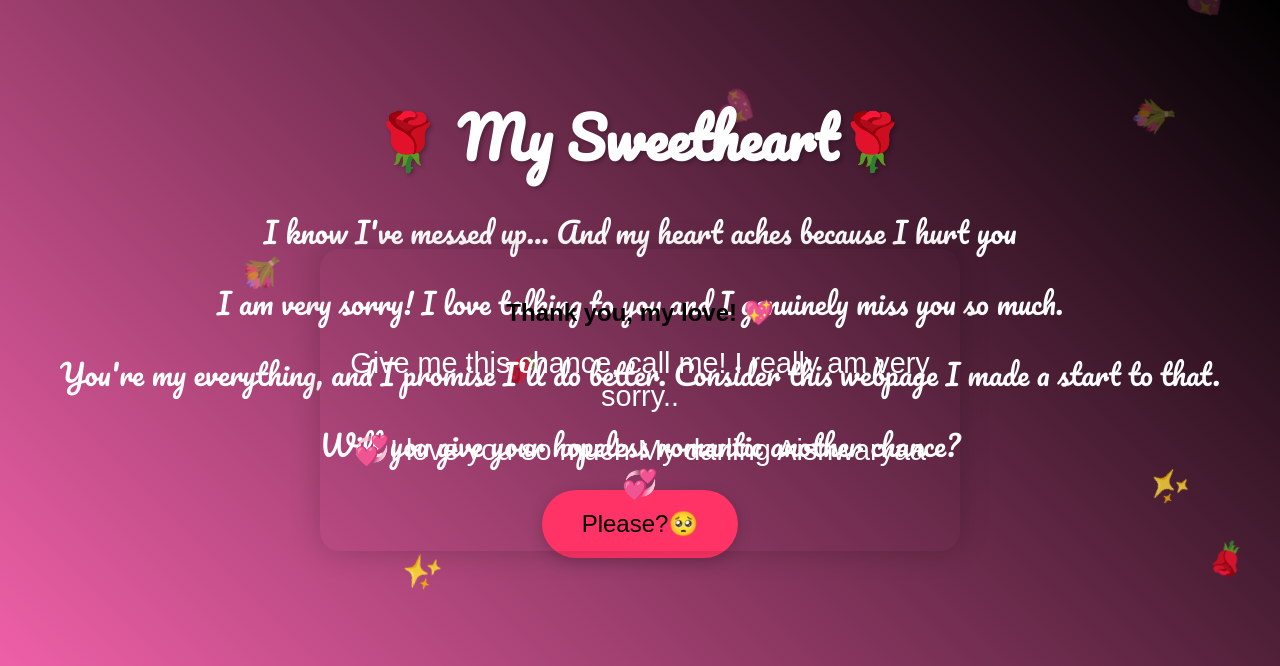
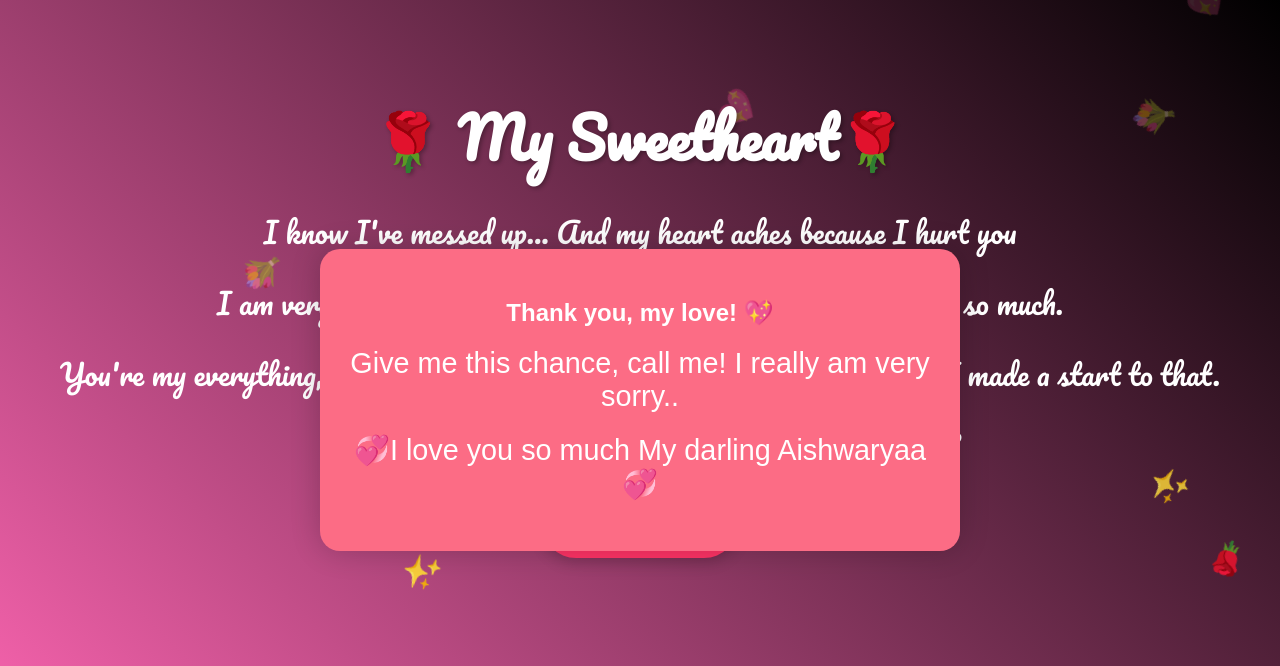
Before and after one commit to 401ty4/Sorry, a plain HTML site: page index.html in a window 1280 px wide. Both pictures are taken after a click on the button "Please?🥺". Shown: the top 666 px of the page. Drawn offline with Linux system fonts and the light colour scheme.

Commit message:
Update index.html

```diff
--- a/index.html
+++ b/index.html
@@ -139,14 +139,14 @@
 
     // Update the button click handler
     document.getElementById('forgiveButton').addEventListener('click', () => {
-      // Show the message with better font and contrast
+      // Show the message with the new color scheme
       const msg = document.getElementById('message');
       msg.style.display = 'block';
       msg.style.fontFamily = 'Arial, sans-serif';
-      msg.style.backgroundColor = 'rgba(252, 108, 133, 0)';
-      msg.style.color = '#000000';
+      msg.style.backgroundColor = 'rgb(252,108,133)'; // New background color based on the theme
+      msg.style.color = '#fff';                         // White text for clear readability
 
-      // Change background for improved contrast
+      // Change page background for improved contrast
       document.body.style.background = 'linear-gradient(45deg, #ff66b3, #000000)';
 
       // Create an explosion of hearts (increased density)
@@ -162,7 +162,7 @@
         setTimeout(() => heart.remove(), expDuration * 1000);
       }
 
-      // Redirect to surprise.html after 10 seconds
+      // Redirect to surprise.html after 3.3 seconds
       setTimeout(() => {
         window.location.href = 'surprise.html';
       }, 3300);
```
